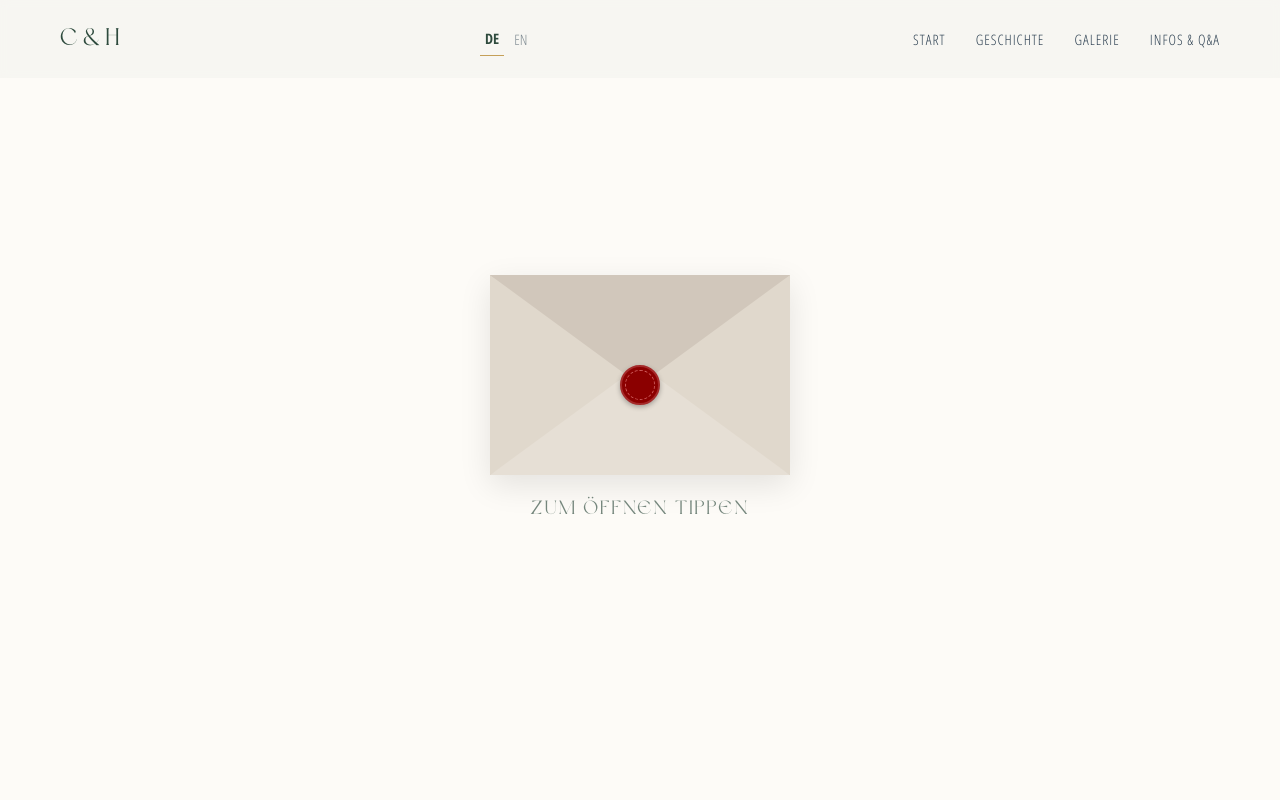
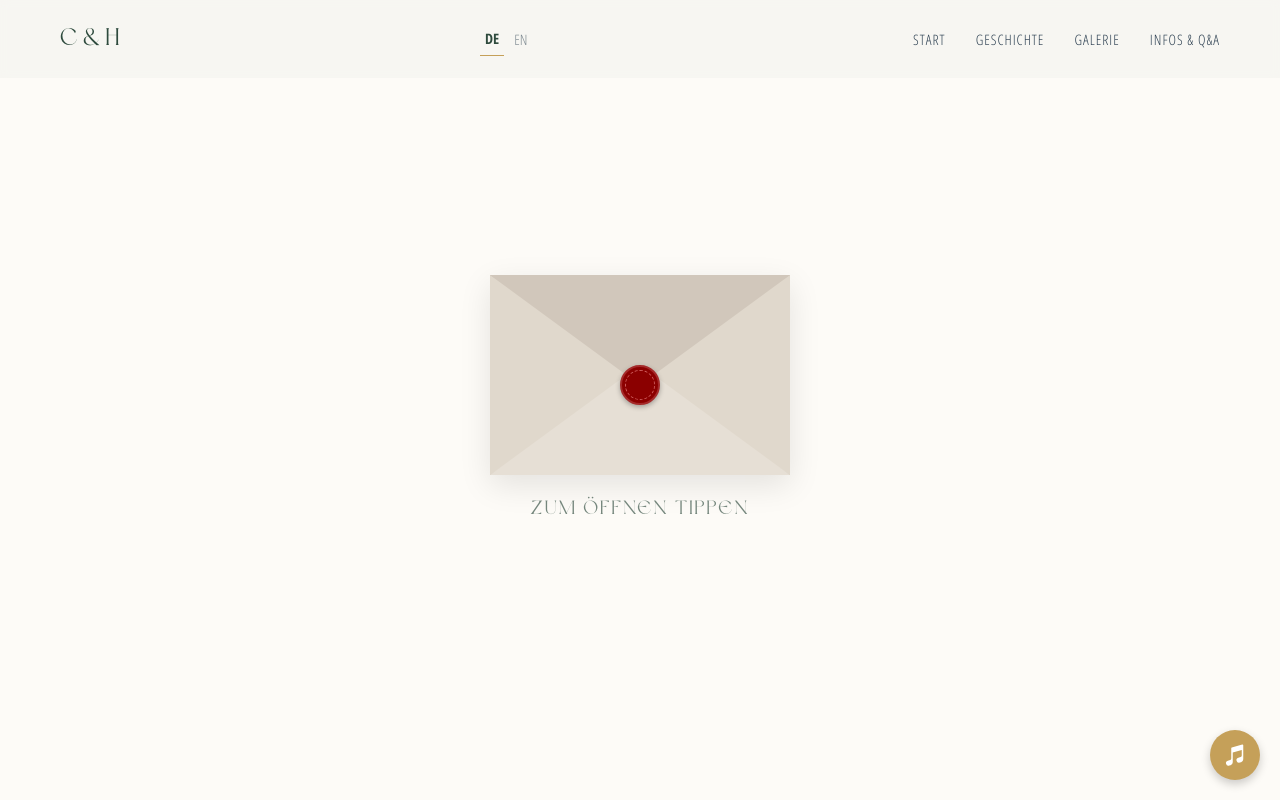
Before and after one commit to congnguyendinh0/wedding-website-react, a React (Vite) app: page / in a window 1280 px wide. Built offline with nearby package versions, Linux system fonts and the light colour scheme.

Commit message:
Add background audio player with toggle control
- Create AudioPlayer component
- Integrate audio trigger into InvitationCard (plays on open)
- Add floating play/pause button in App.jsx
- Add styles for audio button

```diff
--- a/src/App.jsx
+++ b/src/App.jsx
@@ -6,10 +6,12 @@ import Footer from './components/Footer';
 import Navbar from './components/Navbar';
 import Gallery from './components/Gallery';
 import FAQ from './components/FAQ';
+import AudioPlayer from './components/AudioPlayer';
 import { LanguageProvider } from './context/LanguageContext';
 
 function App() {
   const [isContentVisible, setIsContentVisible] = useState(false);
+  const [isPlaying, setIsPlaying] = useState(false);
 
   useEffect(() => {
     const observer = new IntersectionObserver((entries) => {
@@ -30,9 +32,14 @@ function App() {
   return (
     <LanguageProvider>
       <div>
+        <AudioPlayer isPlaying={isPlaying} onToggle={() => setIsPlaying(!isPlaying)} />
+
         {/* Envelope Opener Section */}
         <div id="envelope-overlay" style={{ opacity: isContentVisible ? 0 : 1, visibility: isContentVisible ? 'hidden' : 'visible', transition: 'opacity 2.5s ease-out, visibility 2.5s 2.5s', pointerEvents: isContentVisible ? 'none' : 'auto' }}>
-          <InvitationCard onComplete={() => setIsContentVisible(true)} />
+          <InvitationCard
+            onComplete={() => setIsContentVisible(true)}
+            onOpen={() => setIsPlaying(true)}
+          />
         </div>
 
         <Navbar />
--- /dev/null
+++ b/src/components/AudioPlayer.jsx
@@ -0,0 +1,42 @@
+import React, { useState, useEffect, useRef } from 'react';
+
+const AudioPlayer = ({ isPlaying, onToggle }) => {
+    const audioRef = useRef(null);
+
+    useEffect(() => {
+        if (audioRef.current) {
+            if (isPlaying) {
+                audioRef.current.play().catch(error => {
+                    console.log("Audio play failed (likely due to browser policy):", error);
+                });
+            } else {
+                audioRef.current.pause();
+            }
+        }
+    }, [isPlaying]);
+
+    return (
+        <div className="audio-player-container">
+            <audio ref={audioRef} src="/audio.mp3" loop />
+            <button
+                className={`audio-toggle-btn ${isPlaying ? 'playing' : ''}`}
+                onClick={onToggle}
+                aria-label={isPlaying ? "Pause Music" : "Play Music"}
+            >
+                {isPlaying ? (
+                    <svg xmlns="http://www.w3.org/2000/svg" viewBox="0 0 24 24" fill="currentColor" className="w-6 h-6">
+                        <path fillRule="evenodd" d="M4.5 5.653c0-1.426 1.529-2.33 2.779-1.643l11.54 6.348c1.295.712 1.295 2.573 0 3.285L7.28 19.991c-1.25.687-2.779-.217-2.779-1.643V5.653z" clipRule="evenodd" />
+                        <rect x="6" y="5" width="4" height="14" rx="1" />
+                        <rect x="14" y="5" width="4" height="14" rx="1" />
+                    </svg>
+                ) : (
+                    <svg xmlns="http://www.w3.org/2000/svg" viewBox="0 0 24 24" fill="currentColor" className="w-6 h-6">
+                        <path fillRule="evenodd" d="M19.952 1.651a.75.75 0 01.298.599V16.303a3 3 0 01-2.176 2.884l-1.32.377a2.553 2.553 0 11-1.403-4.909l2.311-.66a1.5 1.5 0 001.088-1.442V6.994l-9 2.572v9.737a3 3 0 01-2.176 2.884l-1.32.377a2.553 2.553 0 11-1.402-4.909l2.31-.66a1.5 1.5 0 001.088-1.442V9.017 5.25a.75.75 0 01.544-.721l10.5-3a.75.75 0 01.658.122z" clipRule="evenodd" />
+                    </svg>
+                )}
+            </button>
+        </div>
+    );
+};
+
+export default AudioPlayer;
--- a/src/components/InvitationCard.jsx
+++ b/src/components/InvitationCard.jsx
@@ -3,7 +3,7 @@ import Envelope from './Envelope';
 import PhotoReveal from './PhotoReveal';
 import { useLanguage } from '../context/LanguageContext';
 
-const InvitationCard = ({ onComplete }) => {
+const InvitationCard = ({ onComplete, onOpen }) => {
     const [isOpen, setIsOpen] = useState(false);
     const [showPhoto, setShowPhoto] = useState(false);
     const { t } = useLanguage();
@@ -11,6 +11,7 @@ const InvitationCard = ({ onComplete }) => {
     const handleOpen = () => {
         if (!isOpen) {
             setIsOpen(true);
+            if (onOpen) onOpen();
             // Delay showing the photo until the envelope opens (slower animation)
             setTimeout(() => {
                 setShowPhoto(true);
--- a/src/index.css
+++ b/src/index.css
@@ -254,6 +254,52 @@ h3 {
 
   100% {
     opacity: 0.4;
+  }
+}
+
+/* --- Audio Player --- */
+.audio-player-container {
+  position: fixed;
+  bottom: 20px;
+  right: 20px;
+  z-index: 2000;
+}
+
+.audio-toggle-btn {
+  background-color: var(--accent-gold);
+  color: white;
+  border: none;
+  border-radius: 50%;
+  width: 50px;
+  height: 50px;
+  display: flex;
+  justify-content: center;
+  align-items: center;
+  cursor: pointer;
+  box-shadow: 0 4px 10px rgba(0, 0, 0, 0.2);
+  transition: transform 0.3s ease, background-color 0.3s ease;
+}
+
+.audio-toggle-btn:hover {
+  transform: scale(1.1);
+  background-color: #b08d4d;
+}
+
+.audio-toggle-btn.playing {
+  animation: pulse-audio 2s infinite;
+}
+
+@keyframes pulse-audio {
+  0% {
+    box-shadow: 0 0 0 0 rgba(197, 160, 89, 0.7);
+  }
+
+  70% {
+    box-shadow: 0 0 0 10px rgba(197, 160, 89, 0);
+  }
+
+  100% {
+    box-shadow: 0 0 0 0 rgba(197, 160, 89, 0);
   }
 }
 
```
Also changed, not shown: 1 other file (tests, documents, lock files or other folders).
